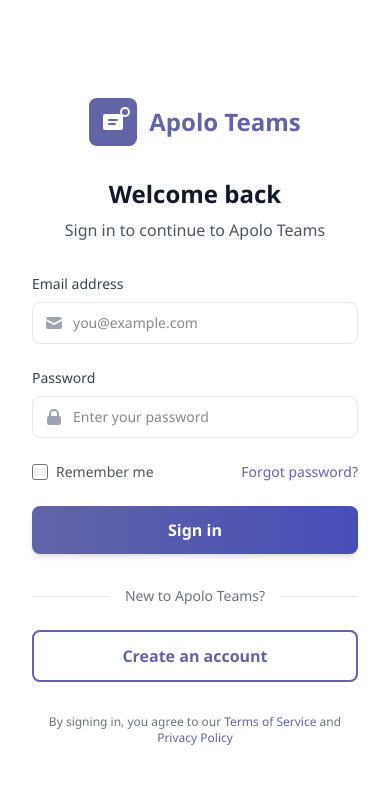
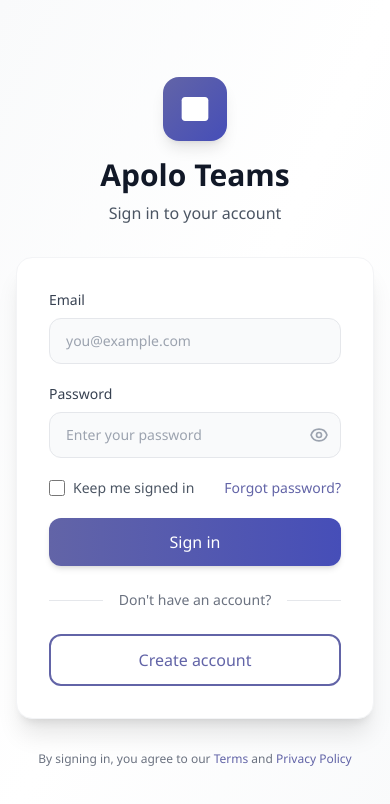
Before and after one commit to jesus-bazan-entel/ApoloTeams, a React (Vite) app in the folder frontend-react/: page /login in a window 390 px wide. Shown: the top 804 px of the page. Built offline with nearby package versions, Linux system fonts and the light colour scheme.

Commit message:
mejorar UI in login

```diff
--- a/frontend-react/src/pages/LoginPage.tsx
+++ b/frontend-react/src/pages/LoginPage.tsx
@@ -2,16 +2,6 @@ import { useState } from 'react';
 import { useNavigate, Link } from 'react-router-dom';
 import { useStore } from '../store';
 import { apiClient } from '../api/client';
-
-// MS Teams Logo Component
-const TeamsLogo = () => (
-  <svg width="48" height="48" viewBox="0 0 48 48" fill="none" xmlns="http://www.w3.org/2000/svg">
-    <rect width="48" height="48" rx="8" fill="#6264A7"/>
-    <path d="M32 16H16C14.9 16 14 16.9 14 18V30C14 31.1 14.9 32 16 32H32C33.1 32 34 31.1 34 30V18C34 16.9 33.1 16 32 16Z" fill="white"/>
-    <circle cx="36" cy="14" r="4" fill="#6264A7" stroke="white" strokeWidth="2"/>
-    <path d="M20 22H28M20 26H26" stroke="#6264A7" strokeWidth="2" strokeLinecap="round"/>
-  </svg>
-);
 
 function LoginPage() {
   const navigate = useNavigate();
@@ -20,6 +10,7 @@ function LoginPage() {
   const [password, setPassword] = useState('');
   const [error, setError] = useState('');
   const [loading, setLoading] = useState(false);
+  const [showPassword, setShowPassword] = useState(false);
 
   const handleSubmit = async (e: React.FormEvent) => {
     e.preventDefault();
@@ -29,7 +20,7 @@ function LoginPage() {
     try {
       const response = await apiClient.login({ email, password });
       setAuth(response.user, response.access_token, response.refresh_token);
-      navigate('/chat');
+      navigate('/');
     } catch (err: unknown) {
       const error = err as { response?: { data?: { error?: { message?: string } } } };
       setError(error.response?.data?.error?.message || 'Login failed. Please check your credentials.');
@@ -39,127 +30,88 @@ function LoginPage() {
   };
 
   return (
-    <div className="min-h-screen flex">
-      {/* Left Panel - Branding */}
-      <div className="hidden lg:flex lg:w-1/2 bg-teams-gradient items-center justify-center p-12">
-        <div className="max-w-md text-white animate-in">
-          <div className="flex items-center gap-4 mb-8">
-            <TeamsLogo />
-            <h1 className="text-4xl font-bold">Apolo Teams</h1>
-          </div>
-          <h2 className="text-2xl font-semibold mb-4">
-            Connect and collaborate with your team
-          </h2>
-          <p className="text-lg opacity-90 mb-8">
-            Chat, meet, call, and collaborate in one place. Stay connected with your team no matter where you are.
-          </p>
-          <div className="space-y-4">
-            <div className="flex items-center gap-3">
-              <div className="w-10 h-10 rounded-full bg-white/20 flex items-center justify-center">
-                <svg className="w-5 h-5" fill="currentColor" viewBox="0 0 20 20">
-                  <path fillRule="evenodd" d="M18 10c0 3.866-3.582 7-8 7a8.841 8.841 0 01-4.083-.98L2 17l1.338-3.123C2.493 12.767 2 11.434 2 10c0-3.866 3.582-7 8-7s8 3.134 8 7zM7 9H5v2h2V9zm8 0h-2v2h2V9zM9 9h2v2H9V9z" clipRule="evenodd" />
+    <div className="min-h-screen flex items-center justify-center bg-gradient-to-br from-gray-50 via-white to-gray-50 p-4">
+      <div className="w-full max-w-md">
+        {/* Logo and Title */}
+        <div className="text-center mb-8">
+          <div className="inline-flex items-center justify-center w-16 h-16 rounded-2xl bg-gradient-to-br from-teams-purple to-teams-blue mb-4 shadow-lg">
+            <svg width="32" height="32" viewBox="0 0 24 24" fill="white">
+              <path d="M19.5 3h-15C3.12 3 2 4.12 2 5.5v13C2 19.88 3.12 21 4.5 21h15c1.38 0 2.5-1.12 2.5-2.5v-13C22 4.12 20.88 3 19.5 3z"/>
             </svg>
           </div>
-              <span>Real-time messaging and chat</span>
-            </div>
-            <div className="flex items-center gap-3">
-              <div className="w-10 h-10 rounded-full bg-white/20 flex items-center justify-center">
-                <svg className="w-5 h-5" fill="currentColor" viewBox="0 0 20 20">
-                  <path d="M13 6a3 3 0 11-6 0 3 3 0 016 0zM18 8a2 2 0 11-4 0 2 2 0 014 0zM14 15a4 4 0 00-8 0v3h8v-3zM6 8a2 2 0 11-4 0 2 2 0 014 0zM16 18v-3a5.972 5.972 0 00-.75-2.906A3.005 3.005 0 0119 15v3h-3zM4.75 12.094A5.973 5.973 0 004 15v3H1v-3a3 3 0 013.75-2.906z" />
-                </svg>
-              </div>
-              <span>Team channels and workspaces</span>
-            </div>
-            <div className="flex items-center gap-3">
-              <div className="w-10 h-10 rounded-full bg-white/20 flex items-center justify-center">
-                <svg className="w-5 h-5" fill="currentColor" viewBox="0 0 20 20">
-                  <path fillRule="evenodd" d="M4 4a2 2 0 012-2h4.586A2 2 0 0112 2.586L15.414 6A2 2 0 0116 7.414V16a2 2 0 01-2 2H6a2 2 0 01-2-2V4zm2 6a1 1 0 011-1h6a1 1 0 110 2H7a1 1 0 01-1-1zm1 3a1 1 0 100 2h6a1 1 0 100-2H7z" clipRule="evenodd" />
-                </svg>
-              </div>
-              <span>File sharing and collaboration</span>
-            </div>
-          </div>
-        </div>
+          <h1 className="text-3xl font-bold text-gray-900 mb-2">Apolo Teams</h1>
+          <p className="text-gray-600">Sign in to your account</p>
         </div>
 
-      {/* Right Panel - Login Form */}
-      <div className="flex-1 flex items-center justify-center p-8 bg-white">
-        <div className="w-full max-w-md animate-in">
-          {/* Mobile Logo */}
-          <div className="lg:hidden flex items-center justify-center gap-3 mb-8">
-            <TeamsLogo />
-            <h1 className="text-2xl font-bold text-teams-purple">Apolo Teams</h1>
-          </div>
-
-          <div className="text-center mb-8">
-            <h2 className="text-2xl font-semibold text-gray-900">Welcome back</h2>
-            <p className="mt-2 text-gray-600">Sign in to continue to Apolo Teams</p>
-          </div>
-
-          <form onSubmit={handleSubmit} className="space-y-6">
+        {/* Login Card */}
+        <div className="bg-white rounded-2xl shadow-xl border border-gray-100 p-8">
+          <form onSubmit={handleSubmit} className="space-y-5">
             {error && (
-              <div className="flex items-center gap-3 bg-red-50 border border-red-200 text-red-700 px-4 py-3 rounded-lg animate-in">
-                <svg className="w-5 h-5 flex-shrink-0" fill="currentColor" viewBox="0 0 20 20">
+              <div className="flex items-start gap-3 bg-red-50 border border-red-200 text-red-700 px-4 py-3 rounded-xl animate-in">
+                <svg className="w-5 h-5 flex-shrink-0 mt-0.5" fill="currentColor" viewBox="0 0 20 20">
                   <path fillRule="evenodd" d="M10 18a8 8 0 100-16 8 8 0 000 16zM8.707 7.293a1 1 0 00-1.414 1.414L8.586 10l-1.293 1.293a1 1 0 101.414 1.414L10 11.414l1.293 1.293a1 1 0 001.414-1.414L11.414 10l1.293-1.293a1 1 0 00-1.414-1.414L10 8.586 8.707 7.293z" clipRule="evenodd" />
                 </svg>
                 <span className="text-sm">{error}</span>
               </div>
             )}
 
-            <div className="space-y-2">
-              <label htmlFor="email" className="block text-sm font-medium text-gray-700">
-                Email address
+            <div>
+              <label htmlFor="email" className="block text-sm font-medium text-gray-700 mb-2">
+                Email
               </label>
-              <div className="relative">
-                <div className="absolute inset-y-0 left-0 pl-3 flex items-center pointer-events-none">
-                  <svg className="h-5 w-5 text-gray-400" fill="currentColor" viewBox="0 0 20 20">
-                    <path d="M2.003 5.884L10 9.882l7.997-3.998A2 2 0 0016 4H4a2 2 0 00-1.997 1.884z" />
-                    <path d="M18 8.118l-8 4-8-4V14a2 2 0 002 2h12a2 2 0 002-2V8.118z" />
-                  </svg>
-                </div>
               <input
                 id="email"
                 type="email"
                 required
                 value={email}
                 onChange={(e) => setEmail(e.target.value)}
-                  className="input-teams pl-10"
+                className="w-full px-4 py-3 bg-gray-50 border border-gray-200 rounded-xl text-sm transition-all duration-200 focus:outline-none focus:border-teams-purple focus:ring-2 focus:ring-teams-purple/20 focus:bg-white"
                 placeholder="you@example.com"
               />
             </div>
-            </div>
 
-            <div className="space-y-2">
-              <label htmlFor="password" className="block text-sm font-medium text-gray-700">
+            <div>
+              <label htmlFor="password" className="block text-sm font-medium text-gray-700 mb-2">
                 Password
               </label>
               <div className="relative">
-                <div className="absolute inset-y-0 left-0 pl-3 flex items-center pointer-events-none">
-                  <svg className="h-5 w-5 text-gray-400" fill="currentColor" viewBox="0 0 20 20">
-                    <path fillRule="evenodd" d="M5 9V7a5 5 0 0110 0v2a2 2 0 012 2v5a2 2 0 01-2 2H5a2 2 0 01-2-2v-5a2 2 0 012-2zm8-2v2H7V7a3 3 0 016 0z" clipRule="evenodd" />
-                  </svg>
-                </div>
                 <input
                   id="password"
-                  type="password"
+                  type={showPassword ? 'text' : 'password'}
                   required
                   value={password}
                   onChange={(e) => setPassword(e.target.value)}
-                  className="input-teams pl-10"
+                  className="w-full px-4 py-3 bg-gray-50 border border-gray-200 rounded-xl text-sm transition-all duration-200 focus:outline-none focus:border-teams-purple focus:ring-2 focus:ring-teams-purple/20 focus:bg-white pr-12"
                   placeholder="Enter your password"
                 />
+                <button
+                  type="button"
+                  onClick={() => setShowPassword(!showPassword)}
+                  className="absolute right-3 top-1/2 -translate-y-1/2 text-gray-400 hover:text-gray-600 transition-colors"
+                >
+                  {showPassword ? (
+                    <svg className="w-5 h-5" fill="none" stroke="currentColor" viewBox="0 0 24 24">
+                      <path strokeLinecap="round" strokeLinejoin="round" strokeWidth={2} d="M13.875 18.825A10.05 10.05 0 0112 19c-4.478 0-8.268-2.943-9.543-7a9.97 9.97 0 011.563-3.029m5.858.908a3 3 0 114.243 4.243M9.878 9.878l4.242 4.242M9.88 9.88l-3.29-3.29m7.532 7.532l3.29 3.29M3 3l3.59 3.59m0 0A9.953 9.953 0 0112 5c4.478 0 8.268 2.943 9.543 7a10.025 10.025 0 01-4.132 5.411m0 0L21 21" />
+                    </svg>
+                  ) : (
+                    <svg className="w-5 h-5" fill="none" stroke="currentColor" viewBox="0 0 24 24">
+                      <path strokeLinecap="round" strokeLinejoin="round" strokeWidth={2} d="M15 12a3 3 0 11-6 0 3 3 0 016 0z" />
+                      <path strokeLinecap="round" strokeLinejoin="round" strokeWidth={2} d="M2.458 12C3.732 7.943 7.523 5 12 5c4.478 0 8.268 2.943 9.542 7-1.274 4.057-5.064 7-9.542 7-4.477 0-8.268-2.943-9.542-7z" />
+                    </svg>
+                  )}
+                </button>
               </div>
             </div>
 
-            <div className="flex items-center justify-between">
-              <label className="flex items-center">
+            <div className="flex items-center justify-between text-sm">
+              <label className="flex items-center cursor-pointer">
                 <input
                   type="checkbox"
-                  className="w-4 h-4 text-teams-purple border-gray-300 rounded focus:ring-teams-purple"
+                  className="w-4 h-4 text-teams-purple border-gray-300 rounded focus:ring-teams-purple focus:ring-2"
                 />
-                <span className="ml-2 text-sm text-gray-600">Remember me</span>
+                <span className="ml-2 text-gray-600">Keep me signed in</span>
               </label>
-              <a href="#" className="text-sm font-medium text-teams-purple hover:text-teams-purple-600">
+              <a href="#" className="font-medium text-teams-purple hover:text-teams-purple-600 transition-colors">
                 Forgot password?
               </a>
             </div>
@@ -167,7 +119,7 @@ function LoginPage() {
             <button
               type="submit"
               disabled={loading}
-              className="w-full btn-teams-primary py-3 text-base font-semibold disabled:opacity-50 disabled:cursor-not-allowed"
+              className="w-full bg-gradient-to-r from-teams-purple to-teams-blue text-white py-3 px-4 rounded-xl font-medium shadow-md hover:shadow-lg transition-all duration-200 disabled:opacity-50 disabled:cursor-not-allowed active:scale-[0.98]"
             >
               {loading ? (
                 <span className="flex items-center justify-center gap-2">
@@ -183,33 +135,34 @@ function LoginPage() {
             </button>
           </form>
 
-          <div className="mt-8">
+          <div className="mt-6">
             <div className="relative">
               <div className="absolute inset-0 flex items-center">
                 <div className="w-full border-t border-gray-200" />
               </div>
               <div className="relative flex justify-center text-sm">
-                <span className="px-4 bg-white text-gray-500">New to Apolo Teams?</span>
+                <span className="px-4 bg-white text-gray-500">Don't have an account?</span>
               </div>
             </div>
 
             <div className="mt-6">
               <Link
                 to="/register"
-                className="w-full btn-teams-secondary py-3 text-base font-semibold block text-center"
+                className="w-full inline-flex items-center justify-center bg-white text-teams-purple border-2 border-teams-purple py-3 px-4 rounded-xl font-medium hover:bg-teams-purple-50 transition-all duration-200 active:scale-[0.98]"
               >
-                Create an account
+                Create account
               </Link>
             </div>
           </div>
+        </div>
 
+        {/* Footer */}
         <p className="mt-8 text-center text-xs text-gray-500">
           By signing in, you agree to our{' '}
-            <a href="#" className="text-teams-purple hover:underline">Terms of Service</a>
+          <a href="#" className="text-teams-purple hover:underline">Terms</a>
           {' '}and{' '}
           <a href="#" className="text-teams-purple hover:underline">Privacy Policy</a>
         </p>
-        </div>
       </div>
     </div>
   );
```
Lines whose indentation alone changed are shown as unchanged.
